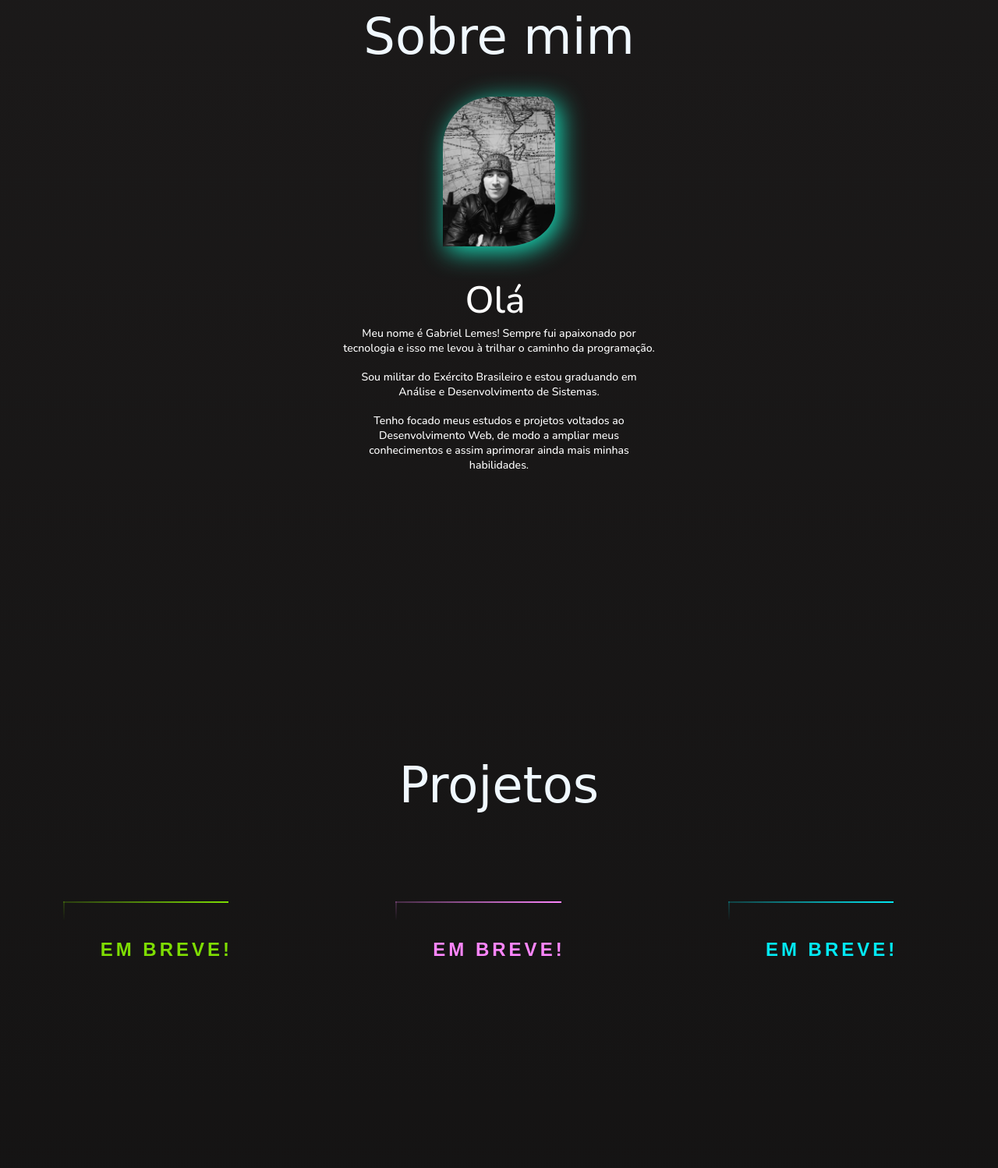
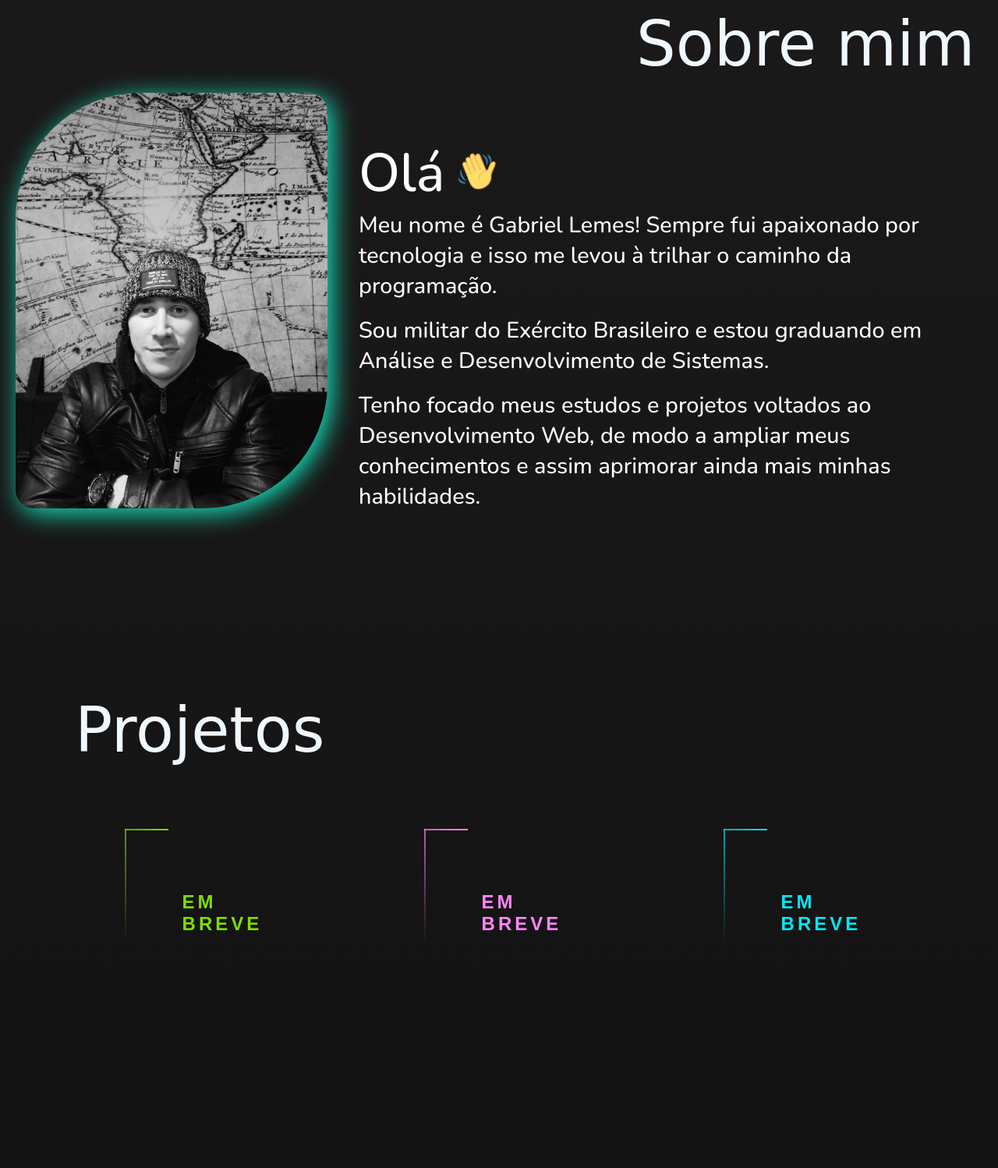
Before and after one commit to gabrielmlemes/Portfolio, a plain HTML site: page index.html in a window 1280 px wide. Shown: the part 860-2358 px from the top of the page at 78% size. Drawn offline with nearby package versions, Linux system fonts and the light colour scheme; a web font is replaced by a local one.

Commit message:
Atualização Responsividade

```diff
--- a/css/style.css
+++ b/css/style.css
@@ -789,123 +789,6 @@ h5 {
     }
 }
 
-@media (min-width: 601px) {
-    /*inicio nav*/
-    #logo {
-        margin: 0;
-        font-size: 3rem;
-    }
-
-    #nav ul {
-        font-size: 1.2rem;
-        gap: 1.4rem;
-    }
-    /*fim nav*/
-
-    /*inicio page inicial*/
-
-    .alinhamento {
-        display: block;
-        margin-top: 2rem;
-    }
-
-    #inicio-titulo, h1, h2 {
-        padding: 0;
-        font-size: 3rem;
-    }
-
-    #inicio-titulo {
-        margin-top: 2rem;
-    }
-
-    #imagem-1 img {
-        width: 18rem;
-    }
-    /*fim page inicial*/
-
-    /*inicio sobre mim*/
-    #sobre-mim {
-        height: 120vh;
-    }
-
-    #sobremim-titulo {
-        display: flex;
-        text-align: center;
-        justify-content: center;
-    }
-    #sobremim-titulo span {
-        margin: 0;
-        font-size: 4rem;
-    }
-
-    #sobremim-foto, #sobremim-foto img  {
-        width: 9rem;
-        margin: auto;
-        padding-bottom: 1rem;
-        border-radius: 4rem 1rem;
-    }
-
-    #conteudo {
-        display: block;
-        padding: 0;
-        text-align: center;
-    }
-
-    #sobremim-texto img {
-        display: none;
-    }
-
-    #sobremim-texto span {
-        font-size: 3rem;
-    }
-
-    #sobremim-texto div p {
-        width: 25rem;
-        font-size: .88rem;
-        margin: auto;
-    }
-    /*fim sobremim*/
-
-    /*inicio projetos*/
-    #projetos {
-        height: 120vh;
-    }
-
-    #projetos-titulo {
-        display: flex;
-        text-align: center;
-        justify-content: center;
-        padding: 0;
-    }
-
-    #projetos-titulo span {
-        margin: 0;
-        font-size: 4rem;
-    }
-
-    #projetos-box {
-        flex-wrap: wrap;
-        margin: auto;
-        margin-top: 5rem;
-    }
-
-    #projetos-box a {
-        margin: auto ;
-        margin-top: 2rem;
-        padding: 3rem;
-    }
-    /*fim projetos*/
-
-    /*inicio habilidades*/
-    #habilidades-alinhamento {
-        flex-wrap: wrap;
-    }
-
-    #habilidades-alinhamento div img, h3 {
-        width: 9rem;
-        font-size: 1.4rem;
-    }
-}
 
 
 
```
Also changed, not shown: img/icone-wpp.svg (added).
